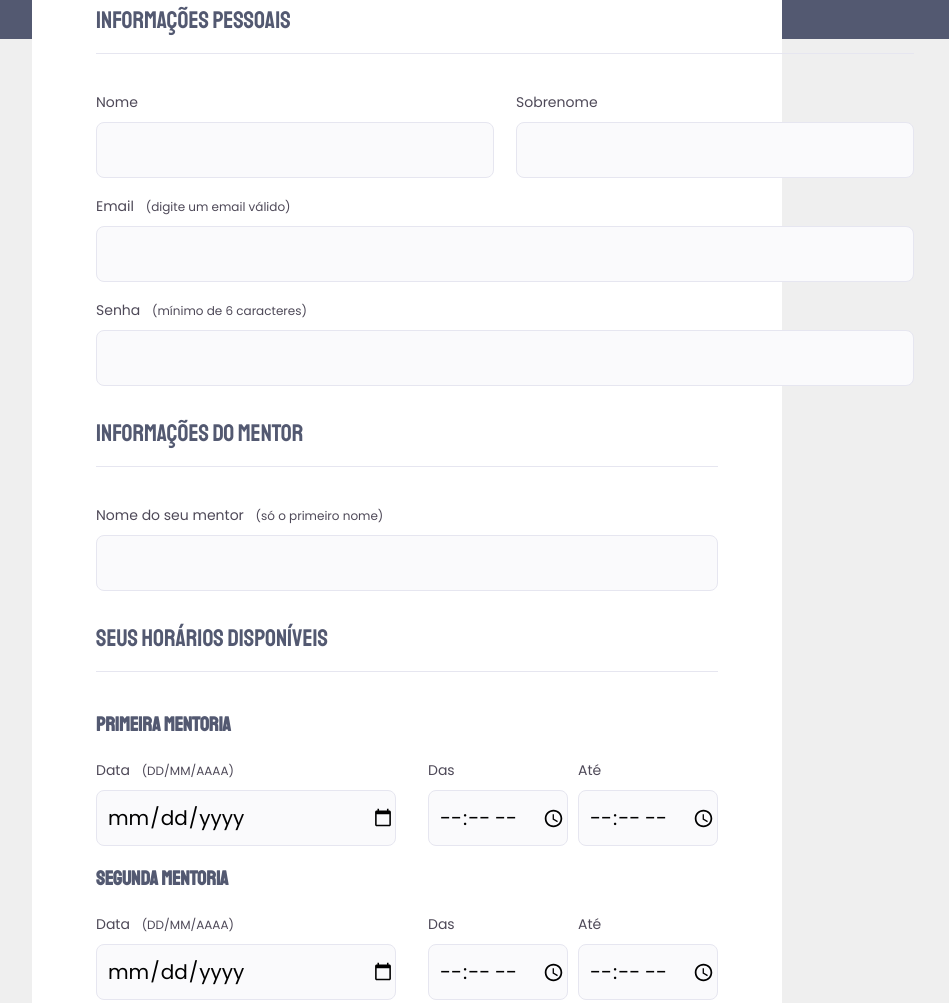
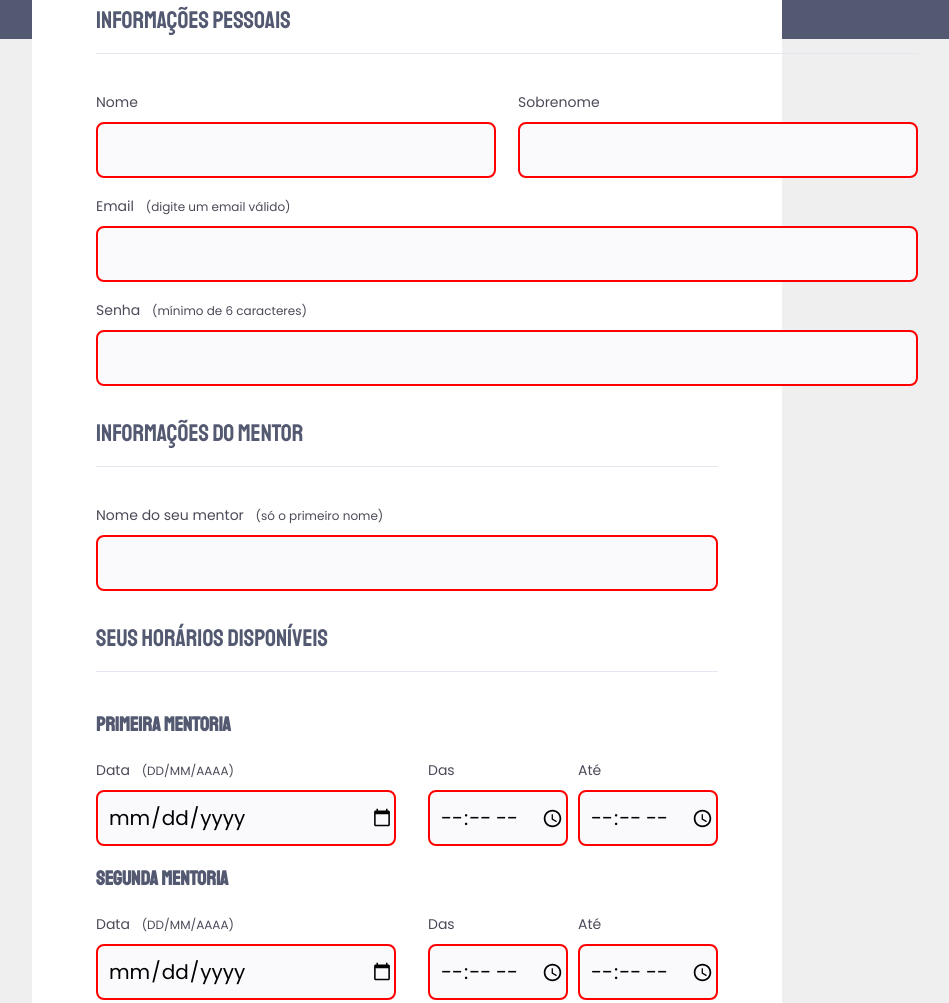
Before and after one commit to douglas-fabiano1/rs-explorer-stage03-01-desafio-formulario, a plain HTML site: page index.html in a window 1280 px wide. Shown: the part 397-1400 px from the top of the page, without its empty margins (233-1182 px from the left). Drawn offline with Linux system fonts and the light colour scheme.

Commit message:
input validation

```diff
--- a/index.html
+++ b/index.html
@@ -58,7 +58,7 @@
               <label for="action-mentorship"
                 >Nome do seu mentor <span>(só o primeiro nome)</span></label
               >
-              <input type="text" id="action-mentorship" />
+              <input type="text" id="action-mentorship" required />
             </div>
           </div>
         </fieldset>
@@ -71,15 +71,15 @@
                 <label for="action-date-one"
                   >Data <span>(DD/MM/AAAA)</span></label
                 >
-                <input type="date" id="action-date-one" />
+                <input type="date" id="action-date-one" required />
               </div>
               <div class="input-wrapper">
                 <label for="action-date-one-begin">Das</label>
-                <input type="time" id="action-date-one-begin" />
+                <input type="time" id="action-date-one-begin" required />
               </div>
               <div class="input-wrapper">
                 <label for="action-date-one-end">Até</label>
-                <input type="time" id="action-date-one-end" />
+                <input type="time" id="action-date-one-end" required />
               </div>
             </div>
             <h2>Segunda Mentoria</h2>
@@ -88,15 +88,15 @@
                 <label for="action-date-two"
                   >Data <span>(DD/MM/AAAA)</span></label
                 >
-                <input type="date" id="action-date-two" />
+                <input type="date" id="action-date-two" required />
               </div>
               <div class="input-wrapper">
                 <label for="action-date-one-begin">Das</label>
-                <input type="time" id="action-date-one-begin" />
+                <input type="time" id="action-date-one-begin" required />
               </div>
               <div class="input-wrapper">
                 <label for="action-date-one-end">Até</label>
-                <input type="time" id="action-date-one-end" />
+                <input type="time" id="action-date-one-end" required />
               </div>
             </div>
           </div>
--- a/style.css
+++ b/style.css
@@ -165,6 +165,10 @@ label span:hover {
   padding-left: 1rem;
 }
 
+input:invalid {
+  border: 2px solid red;
+}
+
 .col-2 {
   display: flex;
   justify-content: space-between;
```
